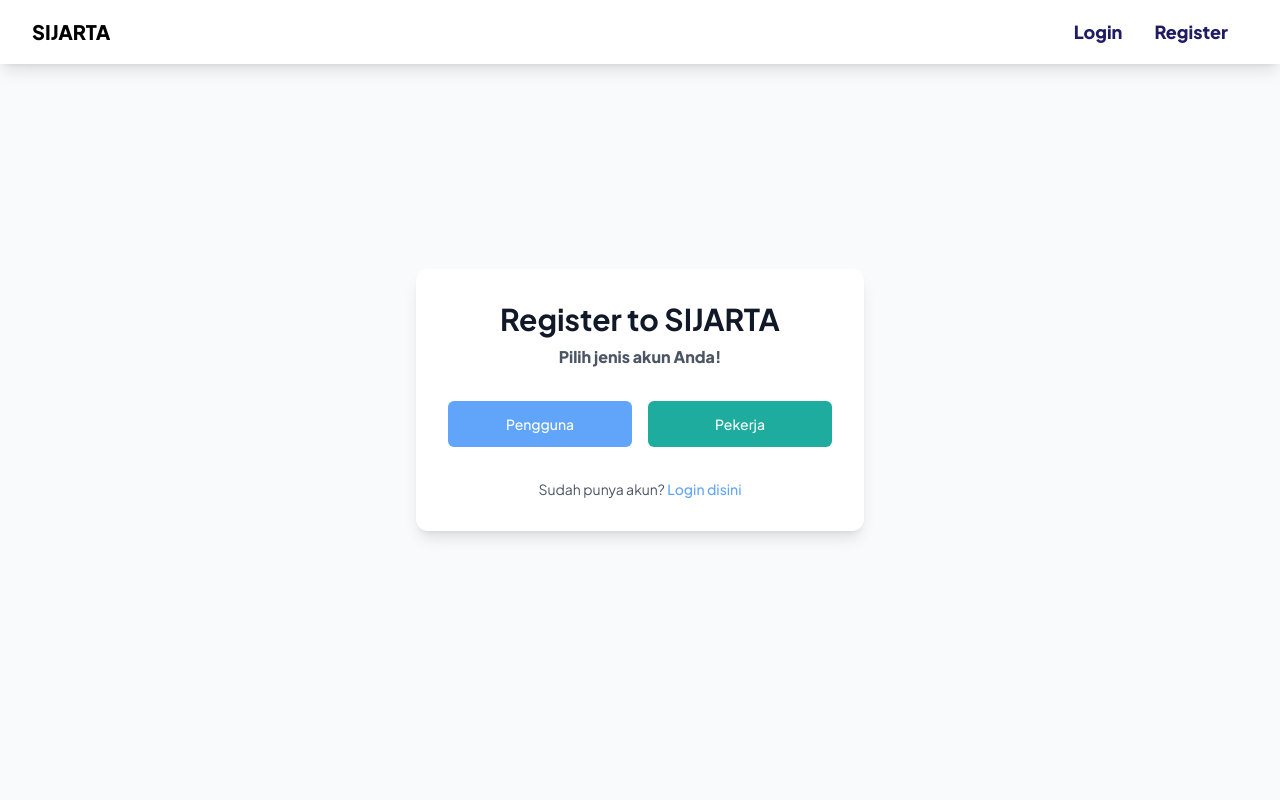
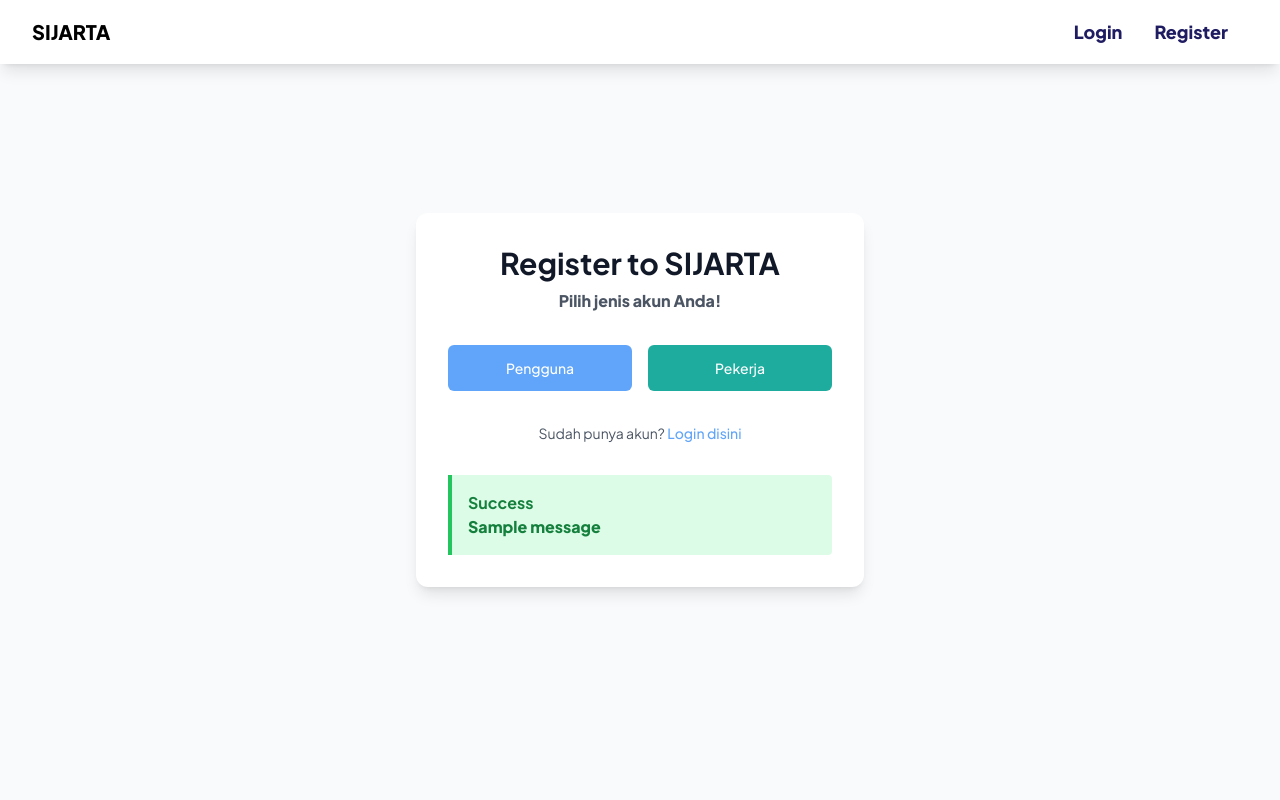
Before and after one commit to ishowbasdat/sijarta-ishowbasdat, a Django app: page /register/ in a window 1280 px wide. Run offline with Django 5.2, Linux system fonts and the light colour scheme; tables that the repository leaves empty hold one stand-in row (values such as "Sample post"); one stand-in notice (Sample message) is shown; some libraries are stand-ins or nearby versions; some web fonts are replaced.

Commit message:
implement trigger based error handling

```diff
--- a/kuning/templates/register.html
+++ b/kuning/templates/register.html
@@ -33,6 +33,29 @@
                 </a>
             </p>
         </div>
+
+        {% if messages %}
+            <div class="mt-4 space-y-2 plus-jakarta-sans-bold">
+            {% for message in messages %}
+                {% if message.tags == "success" %}
+                    <div class="bg-green-100 border-l-4 border-green-500 text-green-700 p-4 rounded-r" role="alert">
+                        <p class="font-bold">Success</p>
+                        <p>{{ message }}</p>
+                    </div>
+                {% elif message.tags == "error" %}
+                    <div class="bg-red-100 border-l-4 border-red-500 text-red-700 p-4 rounded-r" role="alert">
+                        <p class="font-bold">Error</p>
+                        <p>{{ message }}</p>
+                    </div>
+                {% else %}
+                    <div class="bg-blue-100 border-l-4 border-blue-500 text-blue-700 p-4 rounded-r" role="alert">
+                        <p class="font-bold">Info</p>
+                        <p>{{ message }}</p>
+                    </div>
+                {% endif %}
+            {% endfor %}
+            </div>
+        {% endif %}
     </div>
 </div>
 
--- a/kuning/views.py
+++ b/kuning/views.py
@@ -1,9 +1,10 @@
 from django.shortcuts import render, redirect
 from django.contrib import messages
-from django.db import connection
+from django.db import connection, IntegrityError, transaction
 from datetime import date, datetime
 from decimal import Decimal
 import uuid
+import django
 
 # Create your views here.
 def landing(request):
@@ -60,47 +61,54 @@ def register(request):
         return redirect('hijau:homepage')
 
     if request.method == 'POST':
-        id = uuid.uuid4()
-        nama = request.POST.get('nama')
-        jenis_kelamin = request.POST.get('jenis_kelamin')
-        no_hp = request.POST.get('no_hp')
-        pwd = request.POST.get('pwd')
-        tgl_lahir = request.POST.get('tgl_lahir')
-        alamat = request.POST.get('alamat')
-        role = request.POST.get('role')
+        try:
+            with transaction.atomic():
+                id = uuid.uuid4()
+                nama = request.POST.get('nama')
+                jenis_kelamin = request.POST.get('jenis_kelamin')
+                no_hp = request.POST.get('no_hp')
+                pwd = request.POST.get('pwd')
+                tgl_lahir = request.POST.get('tgl_lahir')
+                alamat = request.POST.get('alamat')
+                role = request.POST.get('role')
 
-        with connection.cursor() as cursor:
-            cursor.execute("""
-                SELECT 1 FROM SIJARTA."USER" WHERE no_hp = %s
-            """, [no_hp])
+                with connection.cursor() as cursor:
+                    cursor.execute("""
+                                INSERT INTO SIJARTA."USER" (id, nama, jenis_kelamin, no_hp, pwd, tgl_lahir, alamat, saldo_mypay)
+                                VALUES (%s, %s, %s, %s, %s, %s, %s, 0)
+                                """, [id, nama, jenis_kelamin, no_hp, pwd, tgl_lahir, alamat])
 
-            if cursor.fetchone():
-                messages.error(request, 'Nomor HP telah terdaftar')
+                    if role == 'PELANGGAN':
+                        cursor.execute("""
+                                    INSERT INTO SIJARTA.PELANGGAN (id, level)
+                                    VALUES (%s, 'Basic')
+                                    """, [id])
+
+                    elif role == 'PEKERJA':
+                        nama_bank = request.POST.get('nama_bank')
+                        nomor_rekening = request.POST.get('nomor_rekening')
+                        npwp = request.POST.get('npwp')
+                        link_foto = request.POST.get('link_foto')
+                        cursor.execute("""
+                                    INSERT INTO SIJARTA.PEKERJA (id, nama_bank, nomor_rekening, npwp, link_foto, rating, jml_pesanan_selesai)
+                                        VALUES (%s, %s, %s, %s, %s, 0, 0)
+                                    """, [id, nama_bank, nomor_rekening, npwp, link_foto])
+
+        except django.db.utils.InternalError as e:
+            if "Nomor HP" in str(e):
+                messages.error(request, 'No HP sudah terdaftar')
                 return redirect('kuning:login')
+            else:
+                messages.error(request, 'Terjadi kesalahan')
+                return redirect('kuning:register')
 
-            # TODO: Cek kombinasi nama_bank dan nomor rekening, serta NPWP unik - perlu dihandle ga?
+        except Exception as e:
+            messages.error(request, f'Terjadi kesalahan')
+            return redirect('kuning:register')
 
-            cursor.execute("""
-                           INSERT INTO SIJARTA."USER" (id, nama, jenis_kelamin, no_hp, pwd, tgl_lahir, alamat, saldo_mypay)
-                           VALUES (%s, %s, %s, %s, %s, %s, %s, 0)
-                           """, [id, nama, jenis_kelamin, no_hp, pwd, tgl_lahir, alamat])
+        messages.success(request, 'Pendaftaran berhasil!')
+        return redirect('kuning:login')
 
-            if role == 'PELANGGAN':
-                cursor.execute("""
-                               INSERT INTO SIJARTA.PELANGGAN (id, level)
-                               VALUES (%s, 'Basic')
-                               """, [id])
-
-            elif role == 'PEKERJA':
-                nama_bank = request.POST.get('nama_bank')
-                nomor_rekening = request.POST.get('nomor_rekening')
-                npwp = request.POST.get('npwp')
-                link_foto = request.POST.get('link_foto')
-                cursor.execute("""
-                               INSERT INTO SIJARTA.PEKERJA (id, nama_bank, nomor_rekening, npwp, link_foto, rating, jml_pesanan_selesai)
-                                 VALUES (%s, %s, %s, %s, %s, 0, 0)
-                               """, [id, nama_bank, nomor_rekening, npwp, link_foto])
-        return redirect('kuning:login')
     return render(request, 'register.html')
 
 # TODO: Cehck butuh ga tombol update, handle corner case juga
```
Also changed, not shown: db-init/02_insert_tables.sql (+5 -5 lines).
